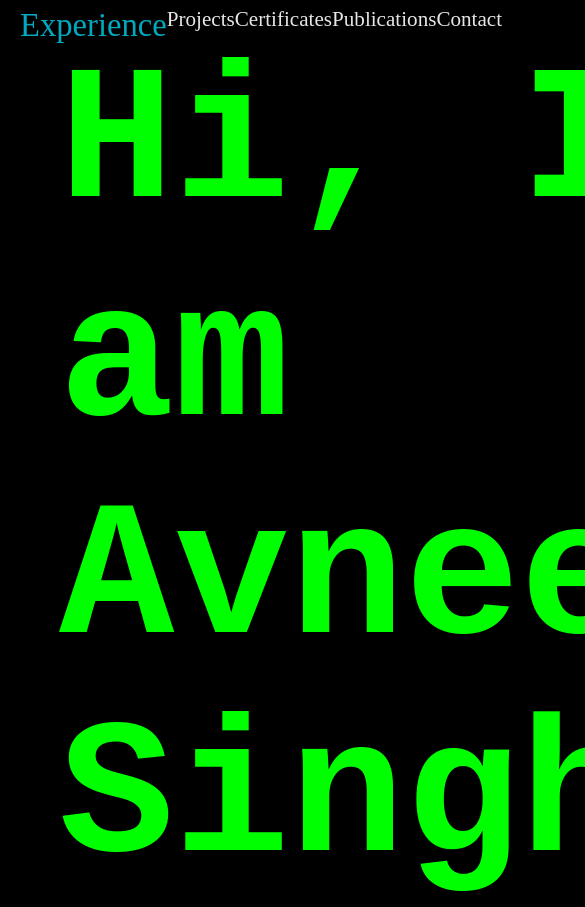
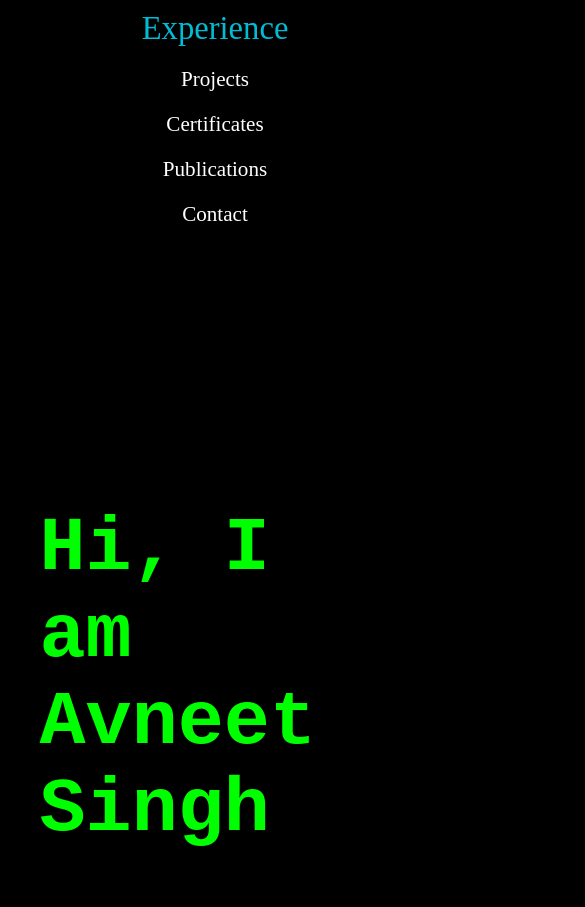
Before and after one commit to avneetxsingh/avneetsinghtrial.github.io, a plain HTML site: page index.html in a window 390 px wide. Shown: the top 907 px of the page, 585 px wide, since content can reach past the window. Drawn offline with nearby package versions, Linux system fonts and the light colour scheme.

```diff
--- a/index.html
+++ b/index.html
@@ -9,6 +9,7 @@
         @import url('https://fonts.googleapis.com/css2?family=Inconsolata:wght@300&family=Orbitron:wght@500&display=swap');
     </style>
     <title>Avneet Singh - Portfolio</title>
+    <meta name="viewport" content="width=device-width, initial-scale=1.0">
 </head>
 <body>
     <div class="sidebar">
--- a/styles.css
+++ b/styles.css
@@ -225,3 +225,40 @@ footer {
     margin-right: 10px; /* Adjust spacing between logos */
     margin-left: 10px;
 }
+
+/* Existing styles */
+
+@media only screen and (max-width: 600px) {
+    /* Mobile styles */
+
+    .sidebar {
+        height: auto;
+        position: static;
+        opacity: 1; /* Adjust as needed */
+    }
+
+    .sidebar ul {
+        flex-direction: column;
+        text-align: center;
+        width: 100%;
+    }
+
+    .sidebar a {
+        display: block;
+        padding: 10px;
+    }
+
+    .main-content {
+        margin-top: 20px; /* Adjust spacing */
+    }
+
+    .center-container {
+        margin-left: 5%; /* Adjust margin */
+    }
+
+    .name h1 {
+        font-size: 4em; /* Adjust the size for mobile */
+    }
+
+    /* Add other mobile-specific styles */
+}
```
